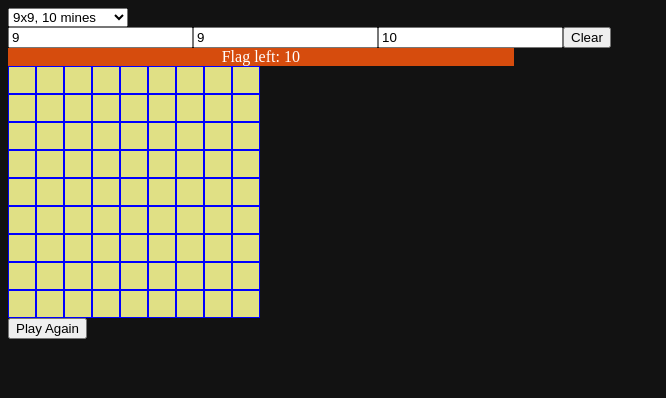
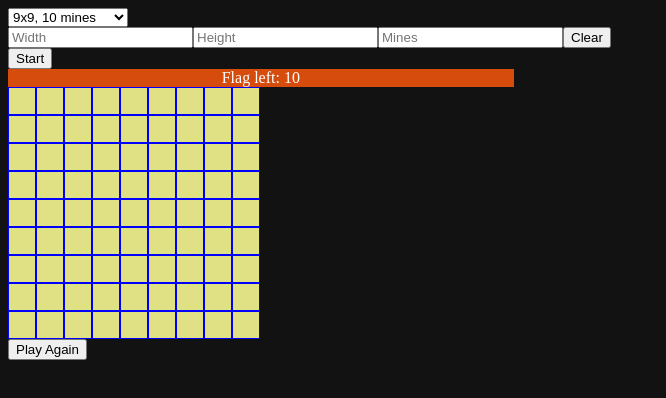
Before and after one commit to ngocphucnguyen256/minesweeper, a React (Create React App) app: page / in a window 1280 px wide. Shown: the top 398 px of the page, without its empty margins (0-666 px from the left). Built offline with nearby package versions, Linux system fonts and the light colour scheme.

Commit message:
Custom input

```diff
--- a/src/Game.jsx
+++ b/src/Game.jsx
@@ -3,11 +3,16 @@ import Board  from './Board'
 
 function Game(){
     //states
-    const [width, setWidth]=useState(9);
-    const [height, setHeight]=useState(9);
-    const [mines, setMines]=useState(10);
+    const [width, setWidth]=useState();
+    const [height, setHeight]=useState();
+    const [mines, setMines]=useState();
 
-
+    //default board value
+    useEffect(()=>{
+        setWidth(9);
+        setHeight(9);
+        setMines(10);
+    },[])
     //define levels
     const level={
         1:{
@@ -26,26 +31,39 @@ function Game(){
             mines: 99
         }
     }
-
     //select level
     const onChangeLevel=(value)=>{
             setWidth(level[value].width);
             setHeight(level[value].height);
             setMines(level[value].mines);
     }
-    const onChangeWidth=(value)=>{
-        setWidth(value);
+
+    //define input variables
+    let inputWidth;
+    let inputHeight;
+    let inputMines;
+    const onChangeInputWidth=(value)=>{
+        inputWidth=value;
     }
-    const onChangeHeight=(value)=>{
-        setHeight(value);
+    const onChangeInputHeight=(value)=>{
+        inputHeight=value;
     }
-    const onChangeMines=(value)=>{
-        setMines(value);
+    const onChangeInputMines=(value)=>{
+        inputMines=value;
     }
-    const onClear=()=>{
-        setWidth();
-        setHeight();
-        setMines();
+
+    const onClearClick=()=>{
+        inputWidth=0;
+        inputHeight=0;
+        inputMines=0;
+     }
+     const onStartClick=()=>{
+         if(inputWidth >0 &&inputHeight>0 && inputMines>0
+             && inputMines<inputWidth*inputHeight) {
+                 setWidth(inputWidth);
+                setHeight(inputHeight);
+                setMines(inputMines);
+            }
      }
     return(
         <div className="Game">
@@ -55,13 +73,17 @@ function Game(){
             <option value="3">16x30, 99mines</option>
         </select>
         <div>
-               <input type="number" placeholder="Width" value={width}
-                onChange={(e)=>onChangeWidth(e.target.value)}/>
-                <input type="number" placeholder="Height" value={height}
-                 onChange={(e)=>onChangeHeight(e.target.value)}/>
-                <input type="number" placeholder="Mines" value={mines}
-                 onChange={(e)=>onChangeMines(e.target.value)}/>
-                <button value="Clear" onClick={onClear}>Clear</button>
+            <form>
+               <input type="number" placeholder="Width"
+               onChange={(e)=>onChangeInputWidth(e.target.value)}/>
+                <input type="number" placeholder="Height"
+                  onChange={(e)=>onChangeInputHeight(e.target.value)}/>
+                <input type="number" placeholder="Mines"
+                  onChange={(e)=>onChangeInputMines(e.target.value)}/>
+                <button type="reset" onClick={onClearClick}>Clear</button>
+            </form>
+            <button value="Start" onClick={onStartClick}>Start</button>
+
 
         </div>
              <Board width={width} height={height} mines={mines}/>
```
